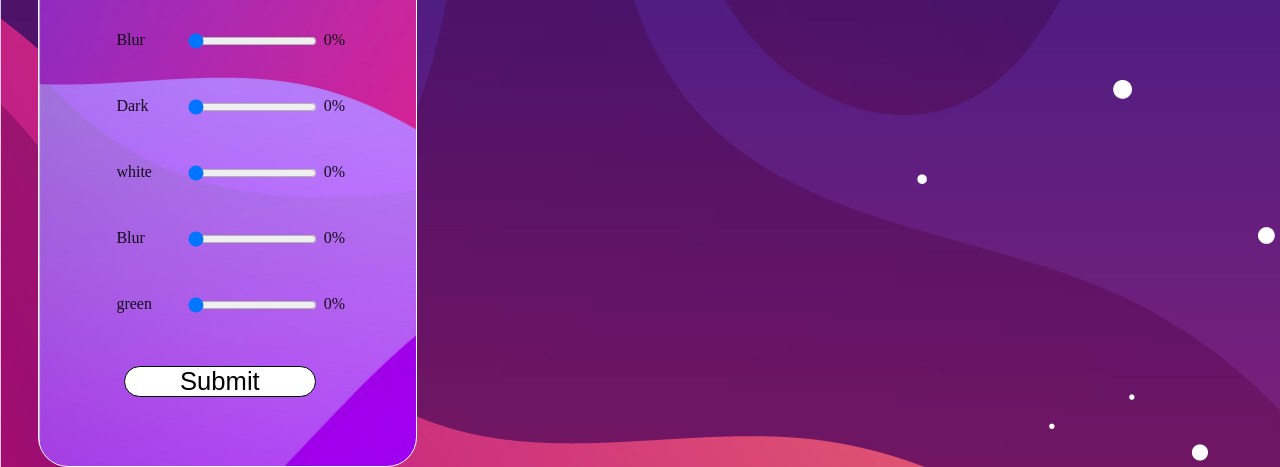
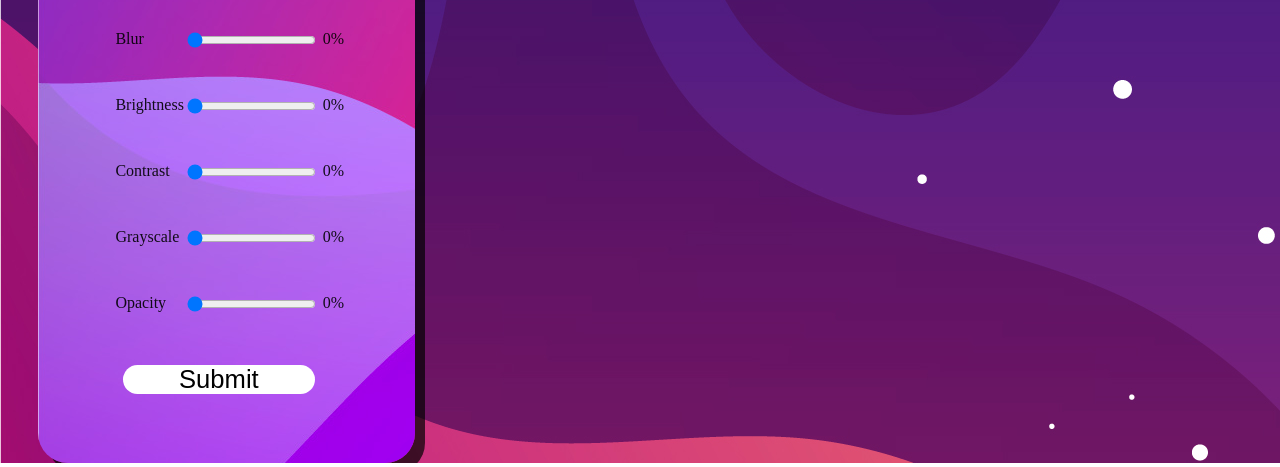
Before and after one commit to AkashPrakashMvk/FotoWebsite, a plain HTML site: page index.html in a window 1280 px wide. Shown: the part 388-855 px from the top of the page. Drawn offline with Linux system fonts and the light colour scheme.

Commit message:
ToolsSectionUpdate

```diff
--- a/index.html
+++ b/index.html
@@ -27,20 +27,20 @@
 
 
                     <tr>
-                        <td><p class="bodyparttableprogressText">Dark</p><input type="range" min="0" max="100" value="0" class="slider" d="myRange"> <p class="bodyparttableprogress">0%</p> </td>
+                        <td><p class="bodyparttableprogressText">Brightness</p><input type="range" min="0" max="100" value="0" class="slider" d="myRange"> <p class="bodyparttableprogress">0%</p> </td>
                     </tr>
 
                     <tr >
-                        <td><p class="bodyparttableprogressText">white</p><input type="range" min="0" max="100" value="0" class="slider" d="myRange"> <p class="bodyparttableprogress">0%</p> </td>
+                        <td><p class="bodyparttableprogressText">Contrast</p><input type="range" min="0" max="100" value="0" class="slider" d="myRange"> <p class="bodyparttableprogress">0%</p> </td>
                     </tr>
 
 
                     <tr>
-                        <td><p class="bodyparttableprogressText">Blur</p><input  type = "range" min="0" max="100" value="0" class="slider" id="myRange"> <p class="bodyparttableprogress">0%</p></td>
+                        <td><p class="bodyparttableprogressText">Grayscale</p><input  type = "range" min="0" max="100" value="0" class="slider" id="myRange"> <p class="bodyparttableprogress">0%</p></td>
                     </tr>
 
                     <tr>
-                        <td> <p class="bodyparttableprogressText">green</p><input type="range" min="0" max="100" value="0" class="slider" id="myRange"><p class="bodyparttableprogress">0%</p></td>
+                        <td> <p class="bodyparttableprogressText">Opacity</p><input type="range" min="0" max="100" value="0" class="slider" id="myRange"><p class="bodyparttableprogress">0%</p></td>
                     </tr>
 
 
@@ -48,6 +48,7 @@
                 </table>
                 <button class="bodypartsubmit">Submit</button>
             </form>
+
         </div>
     </div>
 
--- a/style.css
+++ b/style.css
@@ -1,7 +1,9 @@
+
 body{
     margin:0%;
     padding: 0%;
     background-image: url("images/bg.jpg");
+    border: none;
 
 }
 
@@ -22,7 +24,7 @@ body{
 
 }
 .bodypart{
-
+  box-shadow: 10px 10px rgba(0, 0, 0, 0.7);;
  background-image: url("images/bgw.jpg");
  width: 50%;
 
@@ -31,9 +33,8 @@ body{
  padding: 18%;
  padding-left: 30%;
  border-radius: 30px;
- border: 1px solid rgb(255, 255, 255);
- color:  rgba(0, 0, 0, 0.9);;
-
+ color:  rgba(0, 0, 0, 0.9);
+ border: none;
 
 }
 .bodypartmain{
@@ -59,9 +60,10 @@ margin-top: 0%;
 
 }
 .bodypartsubmit{
+    border: none;
     border-radius: 50px;
     background-color: #fff;
-    border: 1px solid black;
+
     padding: 0%;
     /* text-align: center; */
 
@@ -87,3 +89,9 @@ margin-top: 0%;
     margin-left: -52%;
 
 }
+
+
+
+.slider{
+    color: rgba(0, 0, 0, 0.9);
+}
```
